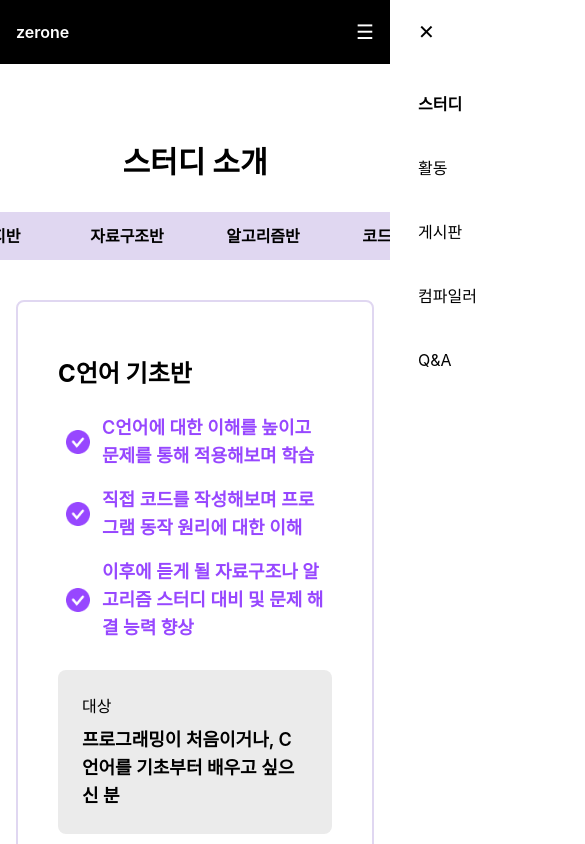
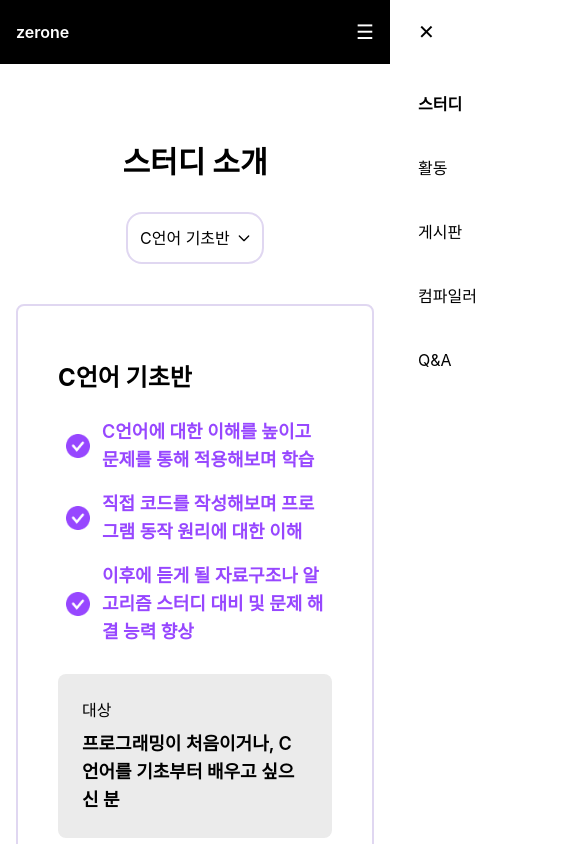
Before and after one commit to ZERONE-HOMEPAGE/client, a React (Vite) app: page /study in a window 390 px wide. Shown: the top 844 px of the page, 585 px wide, since content can reach past the window. Built offline with nearby package versions, Linux system fonts and the light colour scheme; a web font is replaced by a local one.

Commit message:
feat: 모바일에서 필탭->드롭다운탭 변경, 헤더에 컴파일러 이동 수정

```diff
--- a/src/App.tsx
+++ b/src/App.tsx
@@ -9,7 +9,6 @@ import Layout from '@/components/layout/Layout';
 import MainPage from '@/pages/MainPage';
 import StudyPage from '@/pages/StudyPage';
 import NotFound from './pages/NotFoundPage';
-import CompilerPage from './pages/CompilerPage';
 
 function App() {
   useEffect(() => {
@@ -25,7 +24,6 @@ function App() {
         <Route element={<Layout />}>
           <Route path="/" element={<MainPage />} />
           <Route path="/study" element={<StudyPage />} />
-          <Route path="/compiler" element={<CompilerPage />} />
           <Route path="*" element={<NotFound />} />
         </Route>
       </Routes>
--- a/src/components/layout/Header.tsx
+++ b/src/components/layout/Header.tsx
@@ -14,7 +14,7 @@ export default function Header() {
     { name: '스터디', path: '/study' },
     { name: '활동', path: null },
     { name: '게시판', path: null },
-    { name: '컴파일러', path: '/compiler' },
+    { name: '컴파일러', path: 'https://zerone01.kr/compiler', external: true },
     { name: 'Q&A', path: null },
   ];
 
@@ -72,12 +72,18 @@ export default function Header() {
 
           <div>
             <ul className="md:flex hidden flex-row space-x-5">
-              {menuItems.map(({ name, path }) => (
+              {menuItems.map(({ name, path, external }) => (
                 <li key={name}>
                   {path ? (
+                    external ? (
+                      <a href={path}>
+                        {name}
+                      </a>
+                    ) : (
                       <NavLink to={path} className={({ isActive }) => (isActive ? 'font-bold' : '')}>
                         {name}
                       </NavLink>
+                    )
                   ) : (
                     <span>{name}</span>
                   )}
@@ -104,9 +110,17 @@ export default function Header() {
               </button>
             </div>
             <ul className="flex flex-col space-y-4 p-4 ">
-              {menuItems.map(({ name, path }) => (
+              {menuItems.map(({ name, path, external }) => (
                 <li key={name} onClick={barClick} className="w-full">
                   {path ? (
+                    external ? (
+                      <a
+                        href={path}
+                        className="block w-full p-3 rounded"
+                      >
+                        {name}
+                      </a>
+                    ) : (
                       <NavLink
                         to={path}
                         className={({ isActive }) =>
@@ -115,6 +129,7 @@ export default function Header() {
                       >
                         {name}
                       </NavLink>
+                    )
                   ) : (
                     <div className="block w-full p-3">{name}</div>
                   )}
--- a/src/components/ui/PillTab.tsx
+++ b/src/components/ui/PillTab.tsx
@@ -1,6 +1,8 @@
 export default function PillTab({tabElements, clickHandler, activeTabIdx, textclass}: { tabElements: { label: string, active: boolean }[], clickHandler: (index: number) => void, activeTabIdx: number, textclass?: string }) {
     return (
-        <div className="relative flex justify-evenly p-1 bg-[#E0D7F1] rounded-3xl gap-2">
+        <>
+            {/* Desktop - PillTab */}
+            <div className="hidden md:flex relative justify-evenly p-1 bg-[#E0D7F1] rounded-3xl gap-2">
                 {tabElements.map((element, index) => (
                     <button key={index} onClick={() => clickHandler(index)} className="relative z-10 py-2 w-32 text-center">
                         <p className={`${textclass}`}>{element.label}</p>
@@ -10,5 +12,26 @@ export default function PillTab({tabElements, clickHandler, activeTabIdx, textcl
                      style={{ left: `calc(${activeTabIdx} * (100% / ${tabElements.length}) + 0.3rem)` }}>
                 </div>
             </div>
+
+            {/* Mobile - Dropdown */}
+            <div className="md:hidden relative">
+                <select
+                    value={activeTabIdx}
+                    onChange={(e) => clickHandler(parseInt(e.target.value))}
+                    className="w-full p-3 bg-white rounded-2xl appearance-none pr-8 border-2 border-[#E0D7F1]"
+                >
+                    {tabElements.map((element, index) => (
+                        <option className="text-xs"  key={index} value={index}>
+                            {element.label}
+                        </option>
+                    ))}
+                </select>
+                <div className="absolute right-3 top-1/2 transform -translate-y-1/2 pointer-events-none">
+                    <svg className="w-4 h-4" fill="none" stroke="currentColor" viewBox="0 0 24 24">
+                        <path strokeLinecap="round" strokeLinejoin="round" strokeWidth={2} d="M19 9l-7 7-7-7" />
+                    </svg>
+                </div>
+            </div>
+        </>
     );
 }
--- a/src/pages/CompilerPage.tsx
+++ /dev/null
@@ -1,16 +0,0 @@
-import { useEffect } from "react";
-
-export default function CompilerPage() {
-    useEffect(() => {
-        // 새 탭에서 컴파일러 열고 이전 페이지로 돌아가기
-        window.open('https://zerone01.kr/compiler', '_blank');
-        window.history.back();
-    }, []);
-
-    return (
-        <div className="flex flex-col items-center justify-center min-h-screen">
-            <h1 className="text-2xl font-bold mb-4">컴파일러로 이동 중...</h1>
-            <p className="text-gray-600">새 탭에서 컴파일러가 열립니다.</p>
-        </div>
-    );
-}
```
Lines whose indentation alone changed are shown as unchanged.
